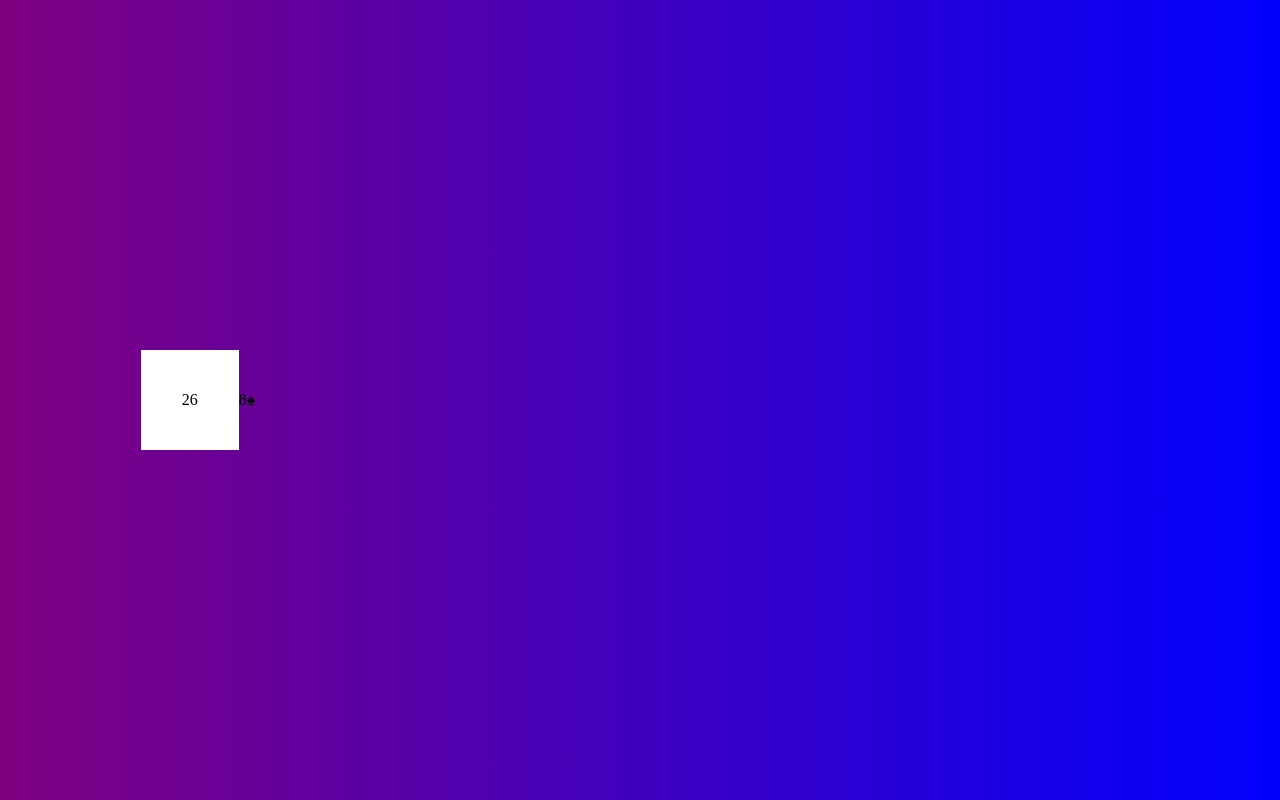
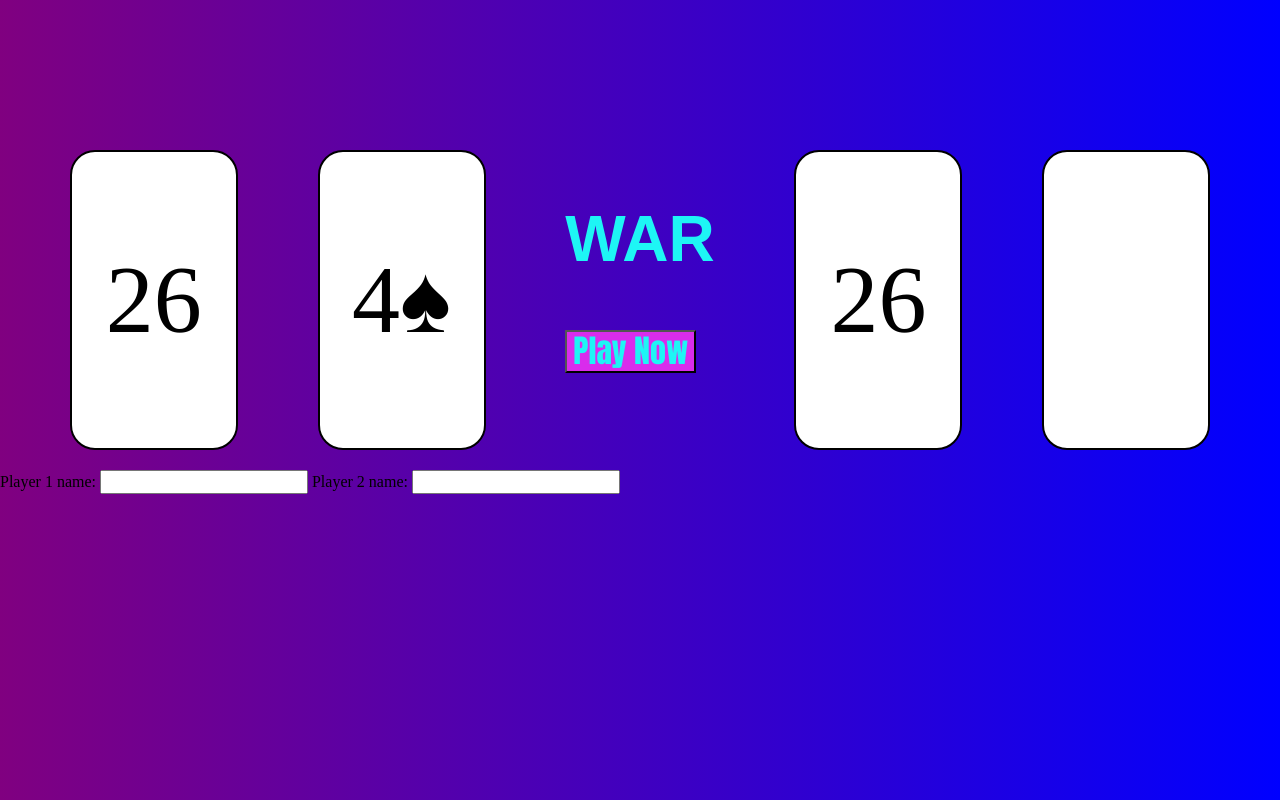
Before and after one commit to chawthorne02/js-war-game, a plain HTML site: page index.html in a window 1280 px wide. Drawn offline with Linux system fonts and the light colour scheme.

Commit message:
added player 1 and 2 inputs

```diff
--- a/index.html
+++ b/index.html
@@ -11,21 +11,36 @@
 </head>
 <body>
 
-<section class="main">
-    <section class="card-block">
+    <section class="card-container">
     <div class="player1-deck">26</div>
-    <div class="player1-card">8&spades;</div>
-    </section>
+    <div class="player1-cardhand">4&spades;</div>
+
+<section class="game-title">
+    <h2>WAR</h2>
+    <button class="deal-button" type="button">Play Now</button>
+</section>
+
+    <div class="player2-deck">26</div>
+    <div class="player2-cardhand"></div>
+
+
+
+</section>
+
+
+<section class="players-input">
+    <label for="player1-name">Player 1 name:</label>
+    <input type="text" id="player1-name" name="player1-name">
+
+    <label for="player2-name">Player 2 name:</label>
+    <input type="text" id="player2-name" name="player2-name">
+
+</section>
 
 
 
 
 
-
-
-
-
-</section>
 
 
 
--- a/main.js
+++ b/main.js
@@ -0,0 +1,11 @@
+
+const SUITS = [""]
+const VALUES = [ "A", "2", "3", "4", "5", "6", "7", "8", "9", "10", "J", "Q", "K" ]
+
+
+
+class Deck {
+    constructor(cards) {
+        this.cards = cards;
+    }
+}
--- a/styles.css
+++ b/styles.css
@@ -9,25 +9,82 @@ html{
     box-sizing: inherit;
 }
 
-.main {
-    display: flex;
-    width: 78%;
-    height: 100vh;
-    align-items: center;
-    justify-content: space-between;
-    margin: auto;
-
-}
 
 .card-block {
     width: auto;
     display: flex;
     justify-content: space-between;
     align-items: center;
+    gap: 10px;
+}
+
+.card-container {
+    /* position: absolute; */
+    top: 200px;
+    left: 200px;
+    display: flex;
+    /* margin-left: -95px; */
+    gap: 10px;
+    justify-content: space-evenly;
+    margin-top: 150px;
 }
 
 .player1-deck {
-    padding: 40px;
-    border: solid 1px #ffff;
-    background-color: white;
+    width: 168px;
+    height: 300px;
+    border: solid 2px #000;
+    background-color: #fff;
+    border-radius: 25px;
+    display: flex;
+    align-items: center;
+    justify-content: space-evenly;
+    font-size: 6rem;
+    margin-bottom: 20px;
+
 }
+
+.player1-cardhand {
+    width: 168px;
+    height: 300px;
+    border: solid 2px #000;
+    background-color: #fff;
+    border-radius: 25px;
+    display: flex;
+    align-items: center;
+    justify-content: space-evenly;
+    font-size: 6rem;
+}
+
+.player2-deck {
+    width: 168px;
+    height: 300px;
+    border: solid 2px #000;
+    background-color: #fff;
+    border-radius: 25px;
+    display: flex;
+    align-items: center;
+    justify-content: space-evenly;
+    font-size: 6rem;
+}
+
+.player2-cardhand {
+    width: 168px;
+    height: 300px;
+    border: solid 2px #000;
+    background-color: #fff;
+    border-radius: 25px;
+}
+
+.game-title > h2 {
+    color: rgb(30, 245, 245);
+    font-family: fantasy;
+    font-size: 4rem;
+    font-weight: bolder;
+}
+
+.deal-button {
+    font-size: 2rem;
+    background-color: rgb(217, 44, 236);
+    color: rgb(30, 245, 245);
+    font-family: Impact, Haettenschweiler, 'Arial Narrow Bold', sans-serif;
+}
```
